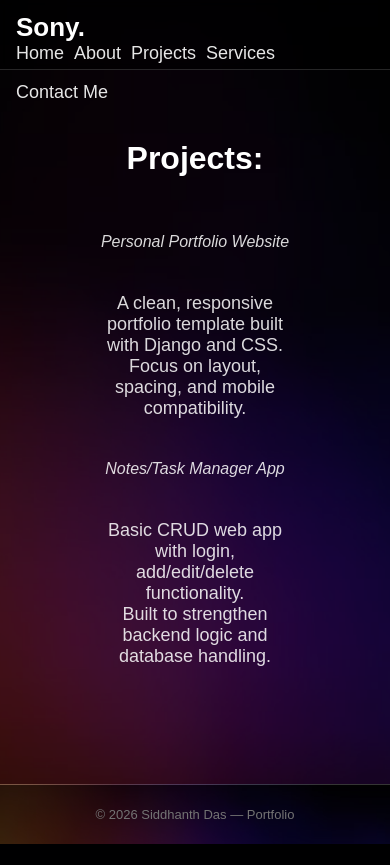
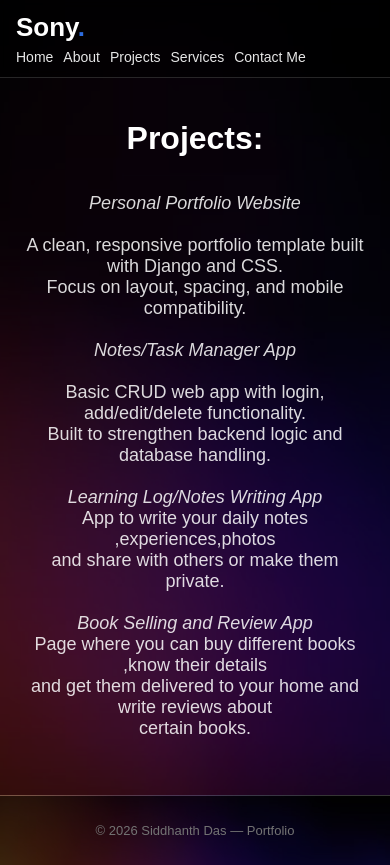
Before and after one commit to Sony-co/portfolio-site, a Django app: page /projects/ in a window 390 px wide. Before the commit the page ends 844 px from the top, so only its background shows below. Run offline with Django 5.2, Linux system fonts and the light colour scheme.

Commit message:
project added

```diff
--- a/info/templates/base.html
+++ b/info/templates/base.html
@@ -1,4 +1,5 @@
 {% load static %}
+<!DOCTYPE html>
 <html lang="en">
 <head>
   <meta charset="UTF-8" />
@@ -7,18 +8,37 @@
 
   <style>
     /* RESET */
-    * { margin: 0; padding: 0; box-sizing: border-box; font-family: Arial, Helvetica, sans-serif; }
-    html, body { height: 100%; }
+    * {
+      margin: 0;
+      padding: 0;
+      box-sizing: border-box;
+      font-family: Arial, Helvetica, sans-serif;
+    }
 
-    /* No scroll for this one-screen layout */
-    body { overflow: hidden; }
+    html, body {
+      margin: 0;
+      padding: 0;
+      min-height: 100%;
+    }
 
-    a { text-decoration: none; color: inherit; }
+    body {
+      display: flex;
+      flex-direction: column;
+      min-height: 100vh;
+      overflow-x: hidden; /* prevent sideways scroll */
+    }
 
-    /* NAVBAR (fixed) */
+    a {
+      text-decoration: none;
+      color: inherit;
+    }
+
+    /* NAVBAR */
     nav {
       position: fixed;
-      top: 0; left: 0; right: 0;
+      top: 0;
+      left: 0;
+      right: 0;
       height: 70px;
 
       display: flex;
@@ -30,34 +50,44 @@
       color: #fff;
       border-bottom: 1px solid rgba(255,255,255,0.15);
       backdrop-filter: blur(6px);
-      z-index: 10;
+      z-index: 1000;
     }
 
-    nav h1 { font-size: 26px; font-weight: 800; }
-    nav h1 span { color: #2d6cdf; }
+    nav h1 {
+      font-size: 26px;
+      font-weight: 800;
+    }
 
-    nav ul { list-style: none; display: flex; gap: 20px; }
-    nav a { color: #fff; opacity: 0.9; }
-    nav a:hover { opacity: 1; }
+    nav h1 span {
+      color: #2d6cdf;
+    }
 
-    /* HERO full screen minus navbar */
-    body {
-  margin: 0;
-  min-height: 100vh;
+    nav ul {
+      list-style: none;
       display: flex;
-  flex-direction: column;
+      gap: 20px;
+    }
+
+    nav a {
+      color: #fff;
+      opacity: 0.9;
+    }
+
+    nav a:hover {
+      opacity: 1;
     }
 
     /* HERO */
     .hero {
-  flex: 1; /* fills remaining space */
+      flex: 1;
+      min-height: calc(100vh - 70px);
       background: url("{% static 'images/bg.jpg' %}") center/cover no-repeat;
       position: relative;
       color: white;
-  padding: 120px 80px 40px 80px; /* top left spacing */
+      padding: 120px 80px 40px 80px;
     }
 
-/* overlay */
+    /* Dark overlay */
     .hero::before {
       content: "";
       position: absolute;
@@ -65,48 +95,10 @@
       background: rgba(0,0,0,0.55);
     }
 
-.hero .container {
-  position: relative;
-  z-index: 1;
-  max-width: 700px;
-  margin-left: 0;   /* left align */
-}
-
-/* FOOTER */
-footer{
-  position: relative;
-  min-height: 90px;            /* thickness */
-  display: flex;
-  align-items: center;         /* vertical center */
-  justify-content: center;     /* horizontal center */
-  text-align: center;
-  color: white;
-
-  background: url("{% static 'images/bg.jpg' %}") center/cover no-repeat;
-  border-top: 1px solid rgba(255,255,255,0.2);
-  overflow: hidden;
-}
-
-footer::before{
-  content:"";
-  position:absolute;
-  inset:0;
-  background: rgba(0,0,0,0.55); /* same overlay as hero */
-
-}
-
-footer *{
-  position: relative;
-  z-index: 1;
-}
-
-
-    /* content container */
     .container {
       position: relative;
       z-index: 1;
       max-width: 800px;
-      padding: 0 80px;
     }
 
     .hero h2 {
@@ -123,15 +115,6 @@ footer *{
       max-width: 780px;
     }
 
-    .contact a {
-      color: #4ea1ff;
-      text-decoration: none;
-    }
-
-    .contact a:hover {
-      text-decoration: underline;
-    }
-
     .btn {
       display: inline-block;
       margin-top: 22px;
@@ -142,60 +125,65 @@ footer *{
       font-weight: 700;
     }
 
-    @media (max-width: 768px){
+    /* FOOTER */
+    footer {
+      min-height: 90px;
+      display: flex;
+      align-items: center;
+      justify-content: center;
+      text-align: center;
+      color: white;
 
-  /* NAV */
-  nav{
+      background: url("{% static 'images/bg.jpg' %}") center/cover no-repeat;
+      border-top: 1px solid rgba(255,255,255,0.2);
+      position: relative;
+      overflow: hidden;
+    }
+
+    footer::before {
+      content: "";
+      position: absolute;
+      inset: 0;
+      background: rgba(0,0,0,0.55);
+    }
+
+    footer * {
+      position: relative;
+      z-index: 1;
+    }
+
+    /* MOBILE */
+    @media (max-width: 768px) {
+
+      nav {
         flex-direction: column;
         align-items: flex-start;
         padding: 12px 16px;
+        height: auto;
       }
 
-  nav h1{
-    font-size: 26px;
+      nav ul {
+        flex-wrap: wrap;
+        gap: 10px;
+        font-size: 14px;
+        margin-top: 6px;
       }
 
-  nav ul{
-    flex-wrap: wrap;
-    font-size: 14px;
-    gap: 10px;
+      .hero {
+        padding: 120px 20px 40px 20px;
       }
 
-  /* HERO / SECTIONS */
-  section, .container{
-    padding: 20px;
-    margin-left: 0;
-    text-align: center;   /* move content to middle */
+      .hero p {
+        font-size: 20px;
       }
 
-  /* SERVICES TITLE */
-  h2{
-    font-size: 28px;
-    margin-bottom: 20px;
+      .container {
+        text-align: center;
       }
 
-  /* SERVICES LIST */
-  ul{
-    list-style: none;     /* remove bullet */
-    padding: 0;
-  }
-
-  ul li{
-    font-size: 18px;      /* smaller text */
-    margin-bottom: 8px;
-  }
-
-  /* DELIVERY TEXT */
-  em{
-    font-size: 16px;
-    display: block;
-    margin-top: 20px;
-  }
-
-  /* FOOTER */
-  footer{
+      footer {
+        min-height: 70px;
         font-size: 13px;
-    min-height: 60px;
       }
     }
 
@@ -203,15 +191,15 @@ footer *{
 </head>
 
 <body>
+
   <nav>
-    <h1>Sony.</h1>
+    <h1>Sony<span>.</span></h1>
     <ul>
       <li><a href="/">Home</a></li>
       <li><a href="/about">About</a></li>
       <li><a href="/projects">Projects</a></li>
       <li><a href="/services">Services</a></li>
       <li><a href="/contacts">Contact Me</a></li>
-
     </ul>
   </nav>
 
@@ -221,8 +209,10 @@ footer *{
       {% endblock %}
     </div>
   </div>
+
   <footer>
     © 2026 Siddhanth Das — Portfolio
   </footer>
+
 </body>
 </html>
--- a/info/templates/projects.html
+++ b/info/templates/projects.html
@@ -12,6 +12,17 @@
     <br>
     Basic CRUD web app with login, add/edit/delete functionality.<br>
     Built to strengthen backend logic and database handling.<br>
+    <br>
+    <em>Learning Log/Notes Writing App</em>
+    <br>
+    App to write your daily notes ,experiences,photos <br>
+    and share with others or make them private.<br>
+    <br>
+    <em>Book Selling and Review App</em>
+    <br>
+    Page where you can buy different books ,know their details <br>
+    and get them delivered to your home and write reviews about <br>
+    certain books.<br>
 
 </h2>
 
```
Lines whose indentation alone changed are shown as unchanged.
